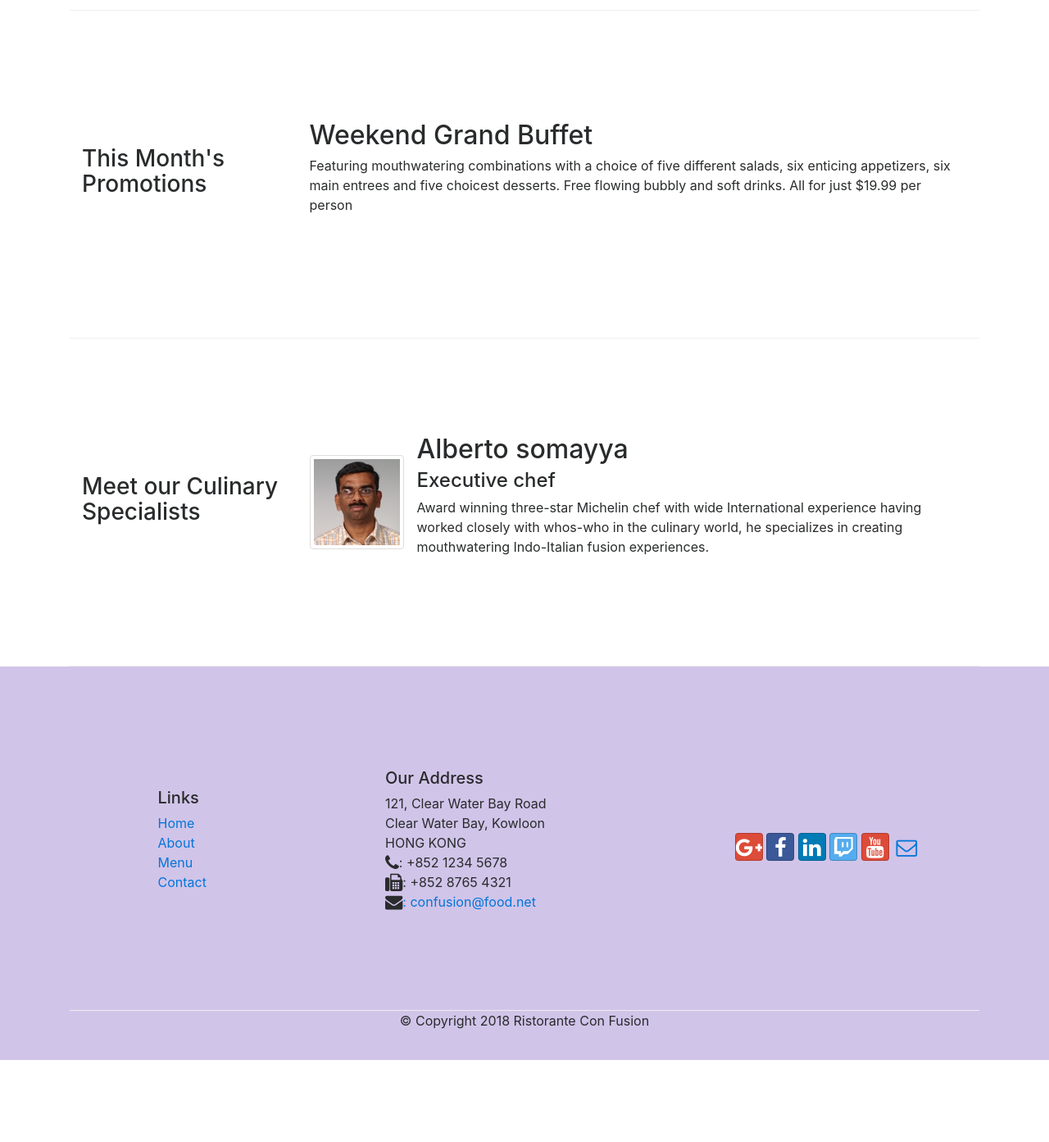
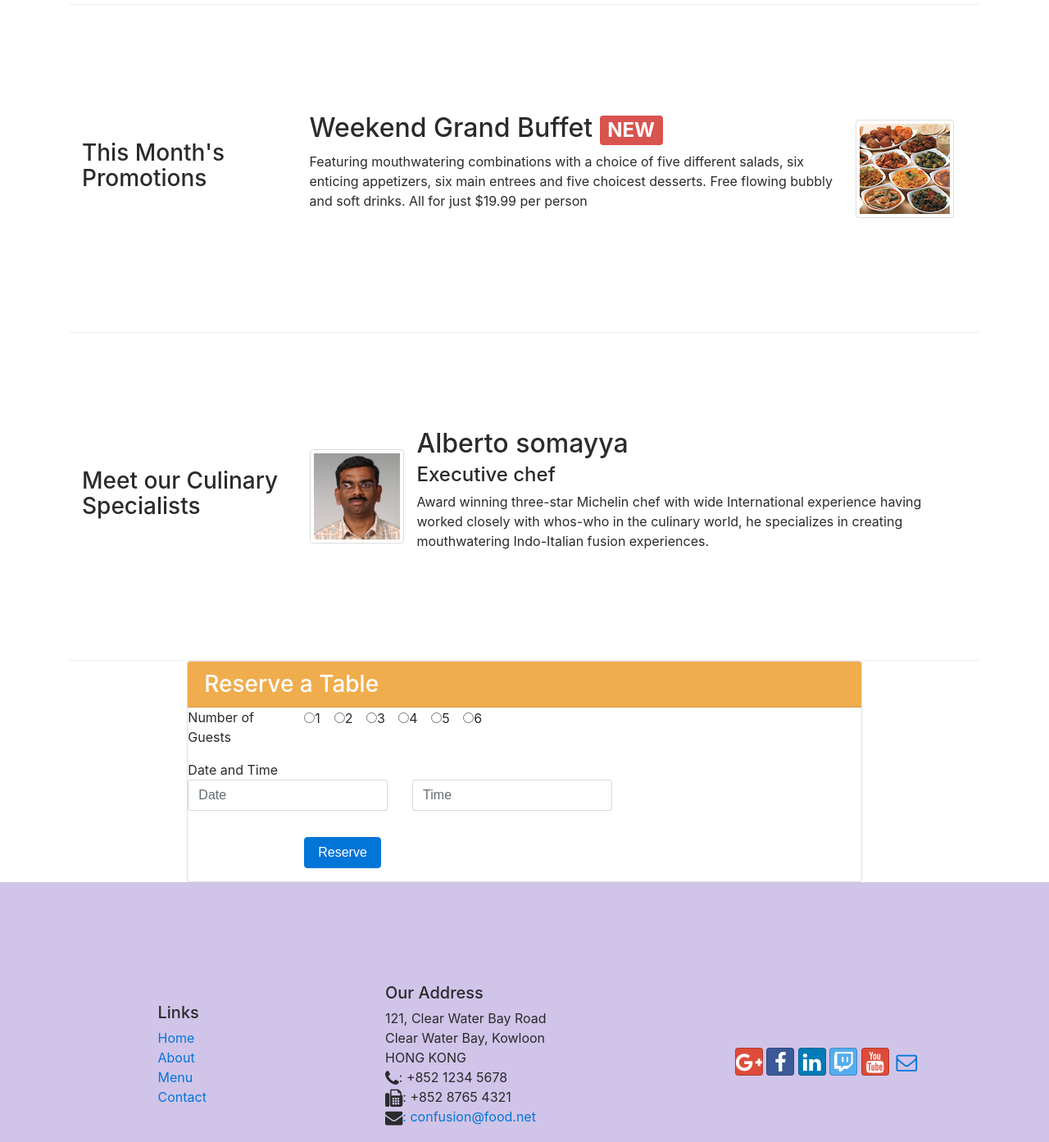
Before and after one commit to suriya7913/bootstrap, a website: page index.html in a window 1280 px wide. Shown: the part 700-2093 px from the top of the page at 82% size. Before the commit the page ends 1993 px from the top, so only its background shows below. Drawn offline with nearby package versions, Linux system fonts and the light colour scheme.

Commit message:
assignment2

```diff
--- a/index.html
+++ b/index.html
@@ -43,6 +43,9 @@
                 <div class="col-12 col-sm align-self-center">
                     <img src="img/logo.png" alt="logo" class="img-fluid">
                 </div>
+                <div class="col-12 col-sm align-self-center">
+                    <a role="button" href="#reserve" class="btn btn-warning col-12">Reserve   Table</a>
+                </div>
             </div>
         </div>
     </header>
@@ -56,7 +59,7 @@
                 <div class="media">
                     <img class="d-flex mr-3 img-thumbnail align-self-center" src="img/uthappizza.png" alt="uthapizza">
                     <div class="media-body">
-                        <h2 class="mt=0">Uthappizza</h2>
+                        <h2 class="mt=0">Uthappizza <span class="badge badge-danger">HOT</span> <span class="badge badge-pill badge-secondary">$4.99</span></h2>
                         <p class="d-none d-sm-block">A unique combination of Indian Uthappam (pancake) and Italian pizza, topped with Cerignola olives, ripe vine cherry tomatoes, Vidalia onion, Guntur chillies and Buffalo Paneer.</p>
                     </div>
 
@@ -71,10 +74,20 @@
                 <h3>This Month's Promotions</h3>
             </div>
             <div class="col col-sm col-md">
-                <h2>Weekend Grand Buffet</h2>
-                <p>Featuring mouthwatering combinations with a choice of five different salads, six enticing appetizers, six main entrees and five choicest desserts. Free flowing bubbly and soft drinks. All for just $19.99 per person </p>
+                <div class="media">
+
+                    <div class="media-body">
+                        <h2 class="mt=0">Weekend Grand Buffet
+                            <span class="badge badge-danger">NEW</span>
+                        </h2>
+                        <p class="d-none d-sm-block">Featuring mouthwatering combinations with a choice of five different salads, six enticing appetizers, six main entrees and five choicest desserts. Free flowing bubbly and soft drinks. All for just $19.99 per person </p>
+                    </div>
+                    <img class="d-flex mr-3 img-thumbnail align-self-center" src="img/buffet.png" alt="buffet">
+                </div>
+
             </div>
         </div>
+        <a id="reserve"></a>
 
         <div class="row row-content align-items-center">
             <div class="col-12 col-sm-4 order-sm-last col-md-3">
@@ -88,7 +101,76 @@
                         <h4>Executive chef</h4>
                         <p class="d-none d-sm-block">Award winning three-star Michelin chef with wide International experience having worked closely with whos-who in the culinary world, he specializes in creating mouthwatering Indo-Italian fusion experiences.</p>
                     </div>
+                    <a id="reserve"></a>
                 </div>
+            </div>
+        </div>
+
+    </div>
+
+
+    <div class="col-sm-8 container">
+        <div class="card">
+            <h3 class="card-header bg-warning text-white">Reserve a Table</h3>
+            <div class="card-body">
+                <dl class="row">
+                    <div class="col-sm-2">Number of Guests</div>
+                    <div class="col-sm-6">
+                    <div class="form-check-inline">
+                        <label class="form-check-label">
+                            <input type="radio" class="form-check-input" name="optradio">1
+                        </label>
+                    </div>
+                    <div class="form-check-inline">
+                        <label class="form-check-label">
+                            <input type="radio" class="form-check-input" name="optradio">2
+                        </label>
+                    </div>
+                    <div class="form-check-inline">
+                        <label class="form-check-label">
+                            <input type="radio" class="form-check-input" name="optradio">3
+                        </label>
+                    </div>
+                    <div class="form-check-inline">
+                        <label class="form-check-label">
+                            <input type="radio" class="form-check-input" name="optradio">4
+                        </label>
+                    </div>
+                    <div class="form-check-inline">
+                        <label class="form-check-label">
+                            <input type="radio" class="form-check-input" name="optradio">5
+                        </label>
+                    </div>
+                    <div class="form-check-inline">
+                        <label class="form-check-label">
+                            <input type="radio" class="form-check-input" name="optradio">6
+                        </label>
+                    </div>
+                    </div>
+                </dl>
+                <dl class="row">
+                    <div class="col-sm-2">Date and Time</div>
+                    <div class="form-group row col-12">
+
+                        <div class="col-12 col-md-4">
+                            <input type="number" class="form-control" id="date" name="date" placeholder="Date">
+                        </div>
+                        <div class="col-12 col-md-4">
+                            <input type="number" class="form-control" id="time" name="time" placeholder="Time">
+                        </div>
+                </dl>
+                <div class="form-group row">
+                    <div class="offset-md-2 col-md-10">
+                        <button type="submit" class="btn btn-primary">
+                            Reserve
+                        </button>
+
+
+                    </div>
+                </div>
+
+
+
             </div>
         </div>
     </div>
```
Also changed, not shown: contactus.html (+1 -0 lines).
